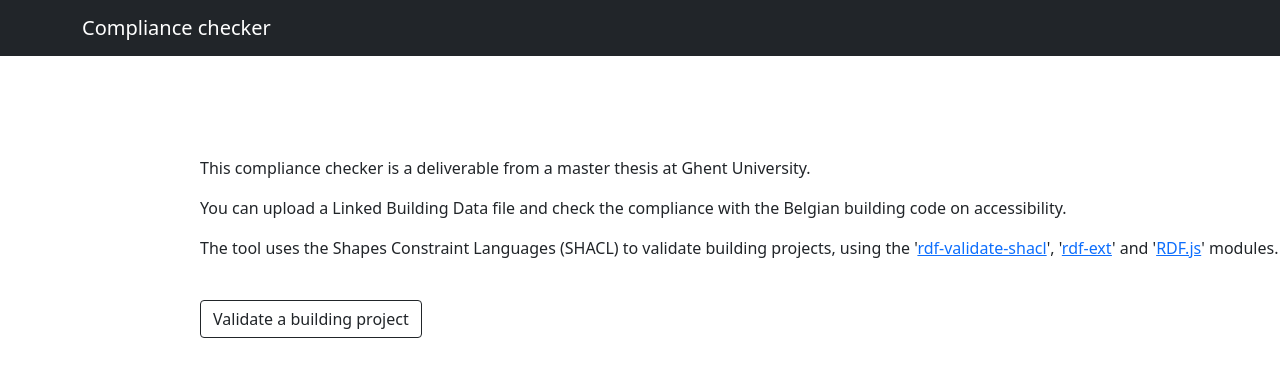
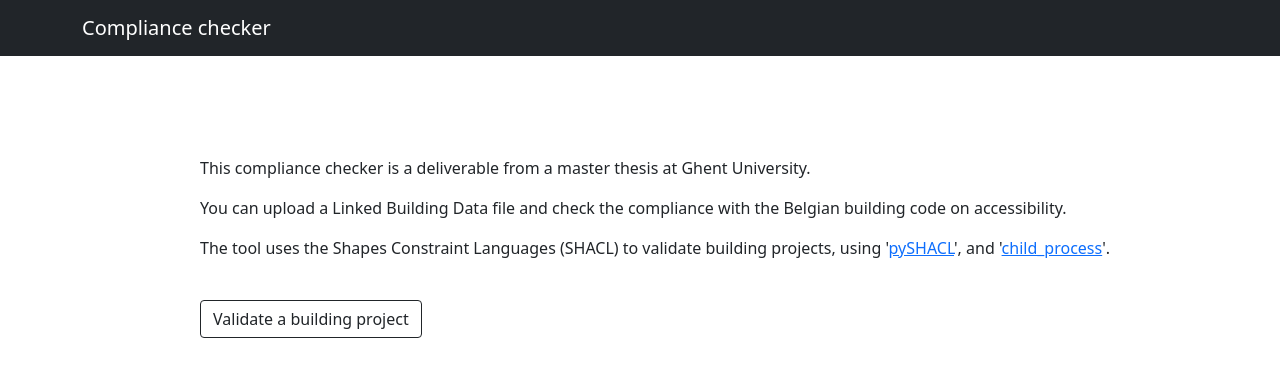
Before and after one commit to NuytsE/ACC-front, a React (Create React App) app: page / in a window 1280 px wide. Shown: the top 376 px of the page. Built offline with nearby package versions, Linux system fonts and the light colour scheme.

Commit message:
updated report

```diff
--- a/src/pages/Home.js
+++ b/src/pages/Home.js
@@ -4,20 +4,26 @@ import { Button } from "react-bootstrap";
 export class Home extends Component {
   render() {
     return (
-      <div style={{marginLeft:"200px", marginTop:"100px"}}>
-        <p >This compliance checker is a deliverable from a master thesis at Ghent University.</p>
-        <p>You can upload a Linked Building Data file and check the compliance with the Belgian building code on accessibility.</p>
-        <p>The tool uses the Shapes Constraint Languages (SHACL) to validate building projects,
-        using the '
-          <a href= 'https://github.com/zazuko/rdf-validate-shacl'>rdf-validate-shacl</a>', '
-          <a href="https://github.com/rdf-ext/rdf-ext">rdf-ext</a>' and '
-          <a href="https://github.com/rdfjs/N3.js">RDF.js</a>' modules.
+      <div style={{ marginLeft: "200px", marginTop: "100px" }}>
+        <p>
+          This compliance checker is a deliverable from a master thesis at Ghent
+          University.
+        </p>
+        <p>
+          You can upload a Linked Building Data file and check the compliance
+          with the Belgian building code on accessibility.
+        </p>
+        <p>
+          The tool uses the Shapes Constraint Languages (SHACL) to validate
+          building projects, using '
+          <a href="https://github.com/RDFLib/pySHACL">pySHACL</a>', and '
+          <a href="https://nodejs.org/api/child_process.html">child_process</a>
+          '.
         </p>
         <br></br>
         <Button variant="outline-dark" href="/upload">
           Validate a building project
         </Button>
-
       </div>
     );
   }
```
